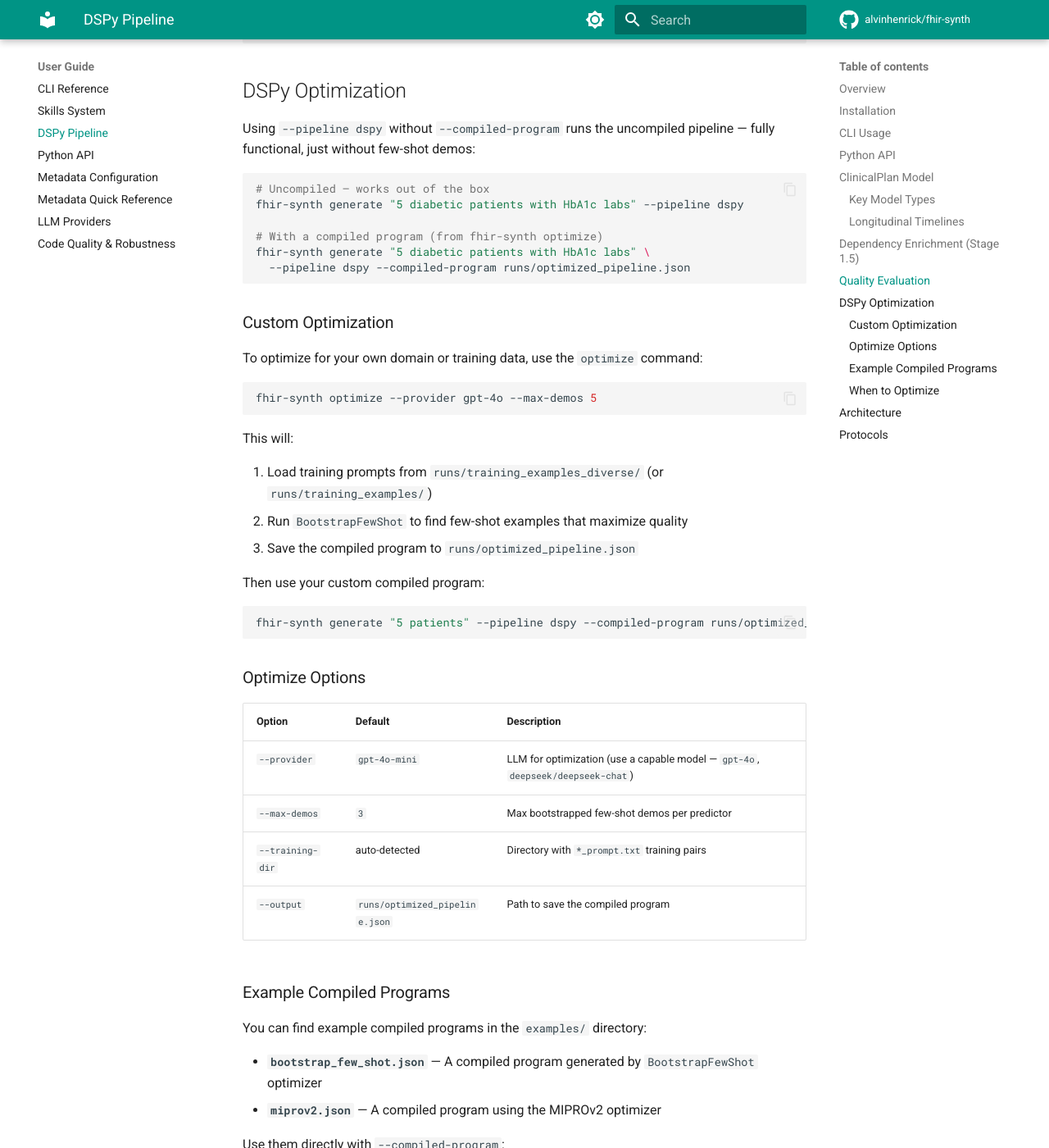
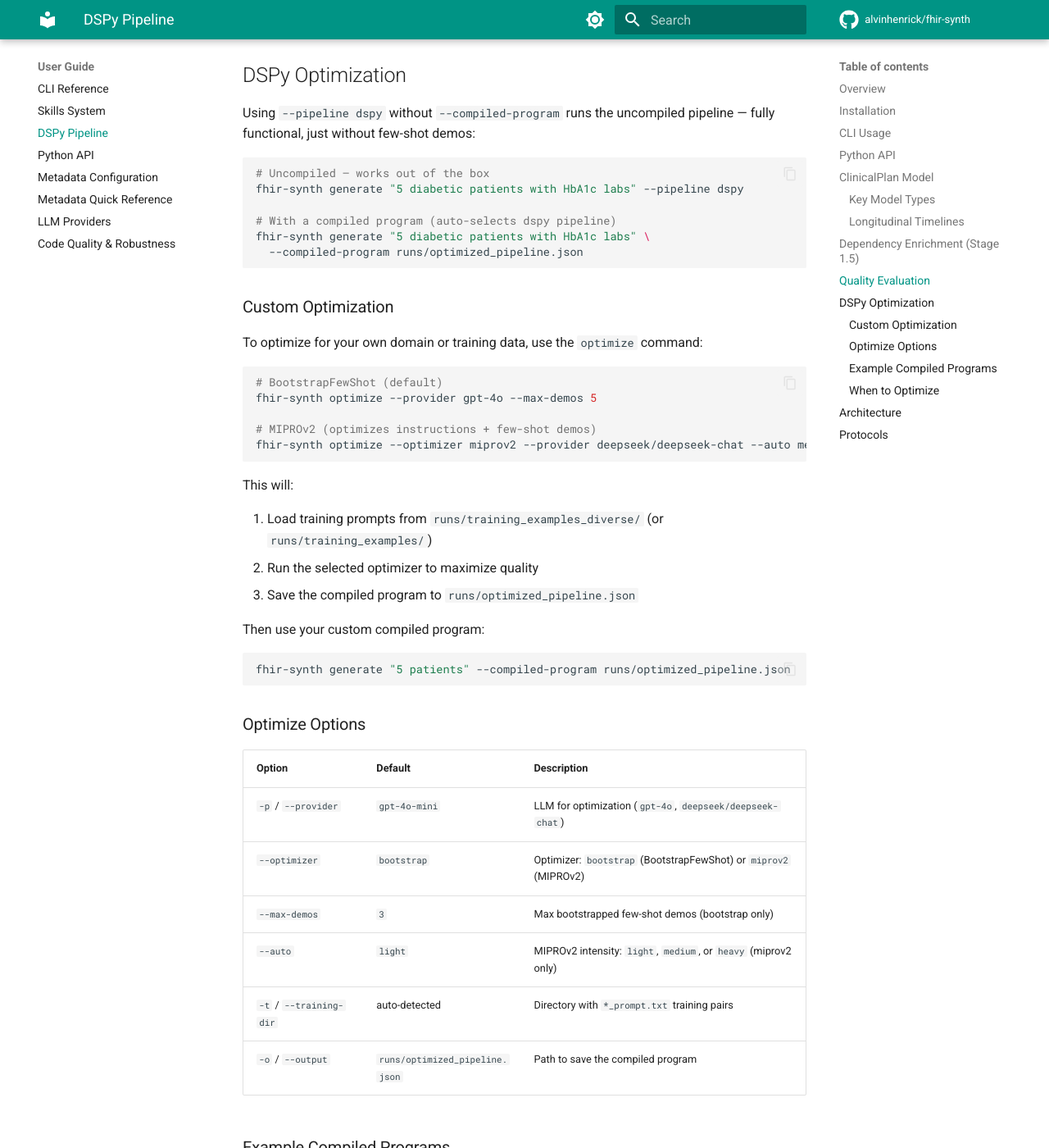
Before and after one commit to alvinhenrick/fhir-synth, an MkDocs documentation site: the page built from docs/guide/pipeline.md, in a window 1280 px wide and 1400 px high, scrolled down 4565 px. Shown: the whole window at 82% size. Built offline with MkDocs 1.6.1 and Material for MkDocs 9.7.7, drawn with Linux system fonts in a browser that asks for light colours; comment, search, counter and statistics services are not loaded; some of the changed text lies outside the part shown.

Commit message:
feat: enhance CLI documentation for MIPROv2 and auto-select dspy pipeline

````diff
--- a/docs/guide/pipeline.md
+++ b/docs/guide/pipeline.md
@@ -33,16 +33,15 @@
 ## CLI Usage
 
 ```bash
-# Two-stage pipeline
+# Two-stage pipeline (explicit)
 fhir-synth generate "5 diabetic patients with HbA1c observations" --pipeline dspy
 
-# With a pre-optimized compiled program
-fhir-synth generate "5 diabetic patients" \
-  --pipeline dspy --compiled-program optimized_pipeline.json
+# With a pre-optimized compiled program (auto-selects dspy pipeline)
+fhir-synth generate "5 diabetic patients" --compiled-program optimized_pipeline.json
 
 # Combine with other flags
 fhir-synth generate "10 patients with hypertension" \
-  --pipeline dspy \
+  --compiled-program optimized_pipeline.json \
   --provider bedrock/us.anthropic.claude-sonnet-4-5-20250929-v1:0 \
   --aws-profile my-profile --aws-region us-east-1 \
   --skills-dir ./skills \
@@ -195,9 +194,9 @@
 # Uncompiled — works out of the box
 fhir-synth generate "5 diabetic patients with HbA1c labs" --pipeline dspy
 
-# With a compiled program (from fhir-synth optimize)
+# With a compiled program (auto-selects dspy pipeline)
 fhir-synth generate "5 diabetic patients with HbA1c labs" \
-  --pipeline dspy --compiled-program runs/optimized_pipeline.json
+  --compiled-program runs/optimized_pipeline.json
 ```
 
 ### Custom Optimization
@@ -205,29 +204,35 @@
 To optimize for your own domain or training data, use the `optimize` command:
 
 ```bash
+# BootstrapFewShot (default)
 fhir-synth optimize --provider gpt-4o --max-demos 5
+
+# MIPROv2 (optimizes instructions + few-shot demos)
+fhir-synth optimize --optimizer miprov2 --provider deepseek/deepseek-chat --auto medium
 ```
 
 This will:
 
 1. Load training prompts from `runs/training_examples_diverse/` (or `runs/training_examples/`)
-2. Run `BootstrapFewShot` to find few-shot examples that maximize quality
+2. Run the selected optimizer to maximize quality
 3. Save the compiled program to `runs/optimized_pipeline.json`
 
 Then use your custom compiled program:
 
 ```bash
-fhir-synth generate "5 patients" --pipeline dspy --compiled-program runs/optimized_pipeline.json
+fhir-synth generate "5 patients" --compiled-program runs/optimized_pipeline.json
 ```
 
 ### Optimize Options
 
 | Option | Default | Description |
 |--------|---------|-------------|
-| `--provider` | `gpt-4o-mini` | LLM for optimization (use a capable model — `gpt-4o`, `deepseek/deepseek-chat`) |
-| `--max-demos` | `3` | Max bootstrapped few-shot demos per predictor |
-| `--training-dir` | auto-detected | Directory with `*_prompt.txt` training pairs |
-| `--output` | `runs/optimized_pipeline.json` | Path to save the compiled program |
+| `-p` / `--provider` | `gpt-4o-mini` | LLM for optimization (`gpt-4o`, `deepseek/deepseek-chat`) |
+| `--optimizer` | `bootstrap` | Optimizer: `bootstrap` (BootstrapFewShot) or `miprov2` (MIPROv2) |
+| `--max-demos` | `3` | Max bootstrapped few-shot demos (bootstrap only) |
+| `--auto` | `light` | MIPROv2 intensity: `light`, `medium`, or `heavy` (miprov2 only) |
+| `-t` / `--training-dir` | auto-detected | Directory with `*_prompt.txt` training pairs |
+| `-o` / `--output` | `runs/optimized_pipeline.json` | Path to save the compiled program |
 
 ### Example Compiled Programs
 
@@ -236,15 +241,13 @@
 - **`bootstrap_few_shot.json`** — A compiled program generated by `BootstrapFewShot` optimizer
 - **`miprov2.json`** — A compiled program using the MIPROv2 optimizer
 
-Use them directly with `--compiled-program`:
+Use them directly with `--compiled-program` (auto-selects dspy pipeline):
 
 ```bash
-fhir-synth generate "5 diabetic patients" \
-  --pipeline dspy --compiled-program examples/bootstrap_few_shot.json
+fhir-synth generate "5 diabetic patients" --compiled-program examples/bootstrap_few_shot.json
 
 # Or with MIPROv2
-fhir-synth generate "5 diabetic patients" \
-  --pipeline dspy --compiled-program examples/miprov2.json
+fhir-synth generate "5 diabetic patients" --compiled-program examples/miprov2.json
 ```
 
 ### When to Optimize
````
Also changed, not shown: README.md (+7 -4 lines), docs/getting-started/quickstart.md (+2 -2 lines), docs/guide/api.md (+5 -1 lines), docs/guide/cli.md (+12 -13 lines), docs/guide/code-quality.md (+5 -6 lines), 1 other file.
